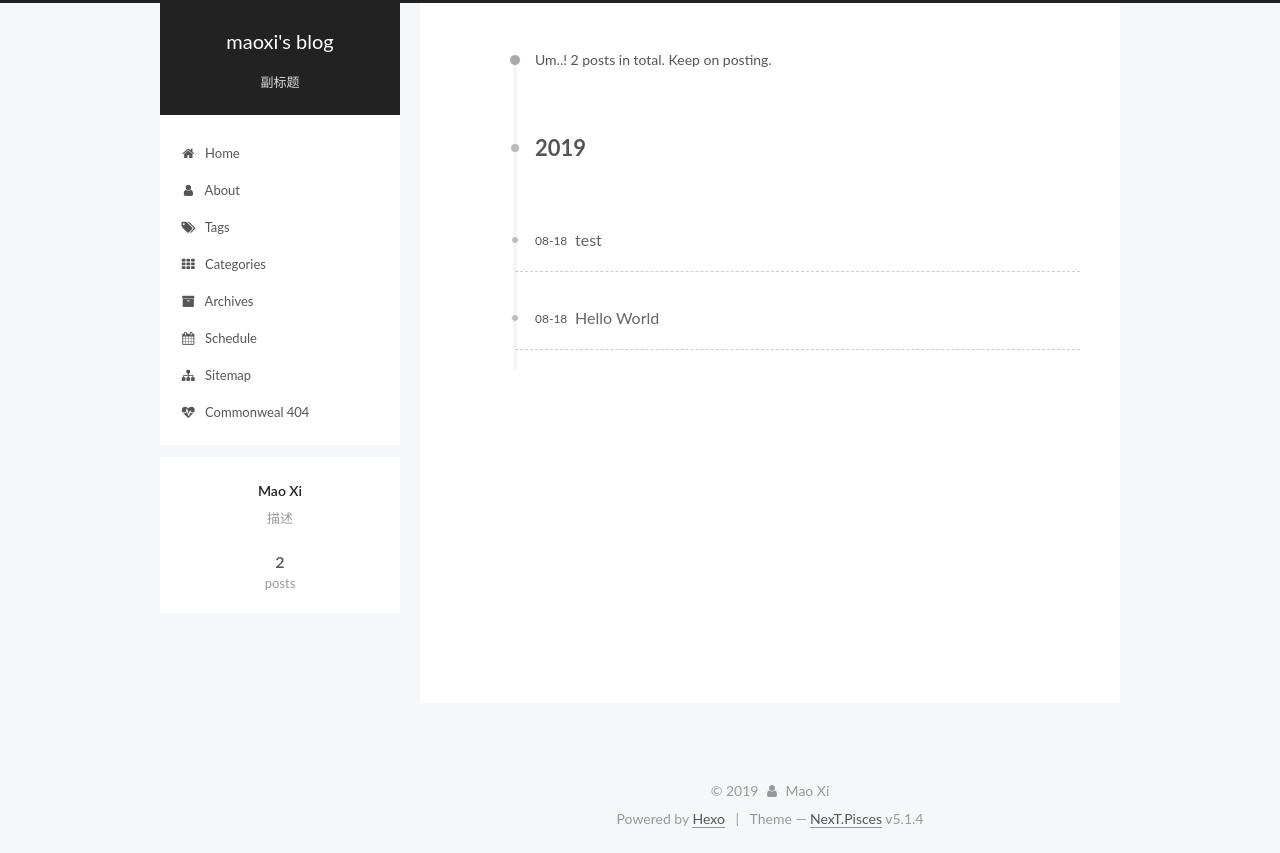
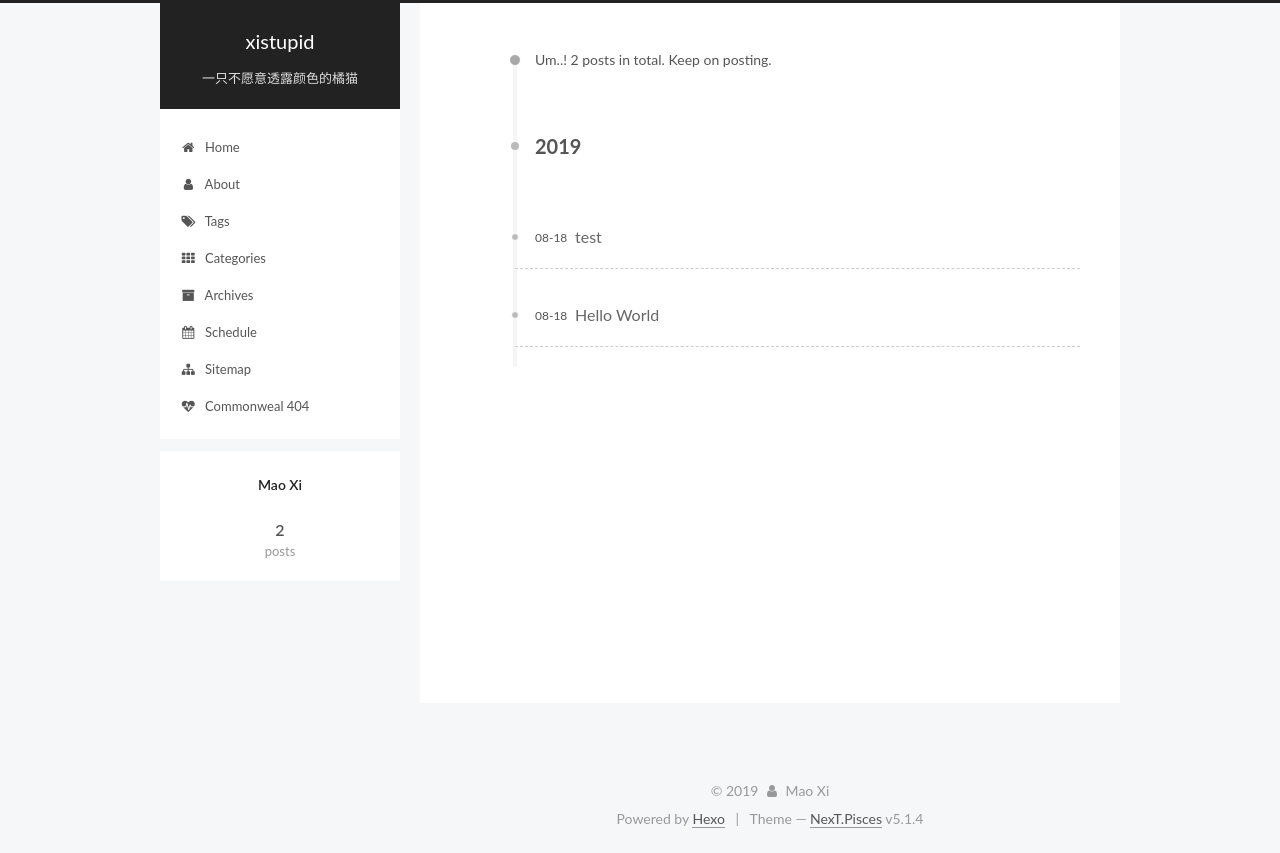
Before and after one commit to MaoXi/MaoXi.github.io, a plain HTML site: page archives/2019/08/index.html in a window 1280 px wide. Drawn offline with Linux system fonts and the light colour scheme.

Commit message:
Site updated: 2019-08-18 22:32:53

```diff
--- a/archives/2019/08/index.html
+++ b/archives/2019/08/index.html
@@ -79,16 +79,13 @@
 
 
 
-<meta name="description" content="描述">
 <meta property="og:type" content="website">
-<meta property="og:title" content="maoxi&#39;s blog">
+<meta property="og:title" content="xistupid">
 <meta property="og:url" content="http://yoursite.com/archives/2019/08/index.html">
-<meta property="og:site_name" content="maoxi&#39;s blog">
-<meta property="og:description" content="描述">
+<meta property="og:site_name" content="xistupid">
 <meta property="og:locale" content="zh-CN">
 <meta name="twitter:card" content="summary">
-<meta name="twitter:title" content="maoxi&#39;s blog">
-<meta name="twitter:description" content="描述">
+<meta name="twitter:title" content="xistupid">
 
 
 
@@ -124,7 +121,7 @@
 
 
 
-  <title>Archive | maoxi's blog</title>
+  <title>Archive | xistupid</title>
 
 
 
@@ -154,12 +151,12 @@
     <div class="custom-logo-site-title">
       <a href="/" class="brand" rel="start">
         <span class="logo-line-before"><i></i></span>
-        <span class="site-title">maoxi's blog</span>
+        <span class="site-title">xistupid</span>
         <span class="logo-line-after"><i></i></span>
       </a>
     </div>
 
-        <p class="site-subtitle">副标题</p>
+        <h1 class="site-subtitle" itemprop="description">一只不愿意透露颜色的橘猫</h1>
 
   </div>
 
@@ -302,7 +299,7 @@
 
 
           <div class="collection-title">
-            <h1 class="archive-year" id="archive-year-2019">2019</h1>
+            <h2 class="archive-year" id="archive-year-2019">2019</h2>
           </div>
 
 
@@ -312,7 +309,7 @@
   <article class="post post-type-normal" itemscope itemtype="http://schema.org/Article">
     <header class="post-header">
 
-      <h2 class="post-title">
+      <h3 class="post-title">
 
             <a class="post-title-link" href="/2019/08/18/article-test/" itemprop="url">
 
@@ -320,7 +317,7 @@
 
             </a>
 
-      </h2>
+      </h3>
 
       <div class="post-meta">
         <time class="post-time" itemprop="dateCreated" datetime="2019-08-18T21:30:27+08:00" content="2019-08-18">
@@ -347,7 +344,7 @@
   <article class="post post-type-normal" itemscope itemtype="http://schema.org/Article">
     <header class="post-header">
 
-      <h2 class="post-title">
+      <h3 class="post-title">
 
             <a class="post-title-link" href="/2019/08/18/hello-world/" itemprop="url">
 
@@ -355,7 +352,7 @@
 
             </a>
 
-      </h2>
+      </h3>
 
       <div class="post-meta">
         <time class="post-time" itemprop="dateCreated" datetime="2019-08-18T21:07:43+08:00" content="2019-08-18">
@@ -411,7 +408,7 @@
           <div class="site-author motion-element" itemprop="author" itemscope itemtype="http://schema.org/Person">
 
               <p class="site-author-name" itemprop="name">Mao Xi</p>
-              <p class="site-description motion-element" itemprop="description">描述</p>
+              <p class="site-description motion-element" itemprop="description"></p>
           </div>
 
           <nav class="site-state motion-element">
--- a/css/main.css
+++ b/css/main.css
@@ -1823,7 +1823,7 @@ pre .javascript .function {
   width: 4px;
   height: 4px;
   border-radius: 50%;
-  background: #4946aa;
+  background: #14b4d1;
 }
 .links-of-blogroll {
   font-size: 13px;
```
Also changed, not shown: 2019/08/18/article-test/index.html (+7 -7 lines), 2019/08/18/hello-world/index.html (+7 -7 lines), archives/2019/index.html (+12 -15 lines), archives/index.html (+12 -15 lines), index.html (+13 -16 lines).
